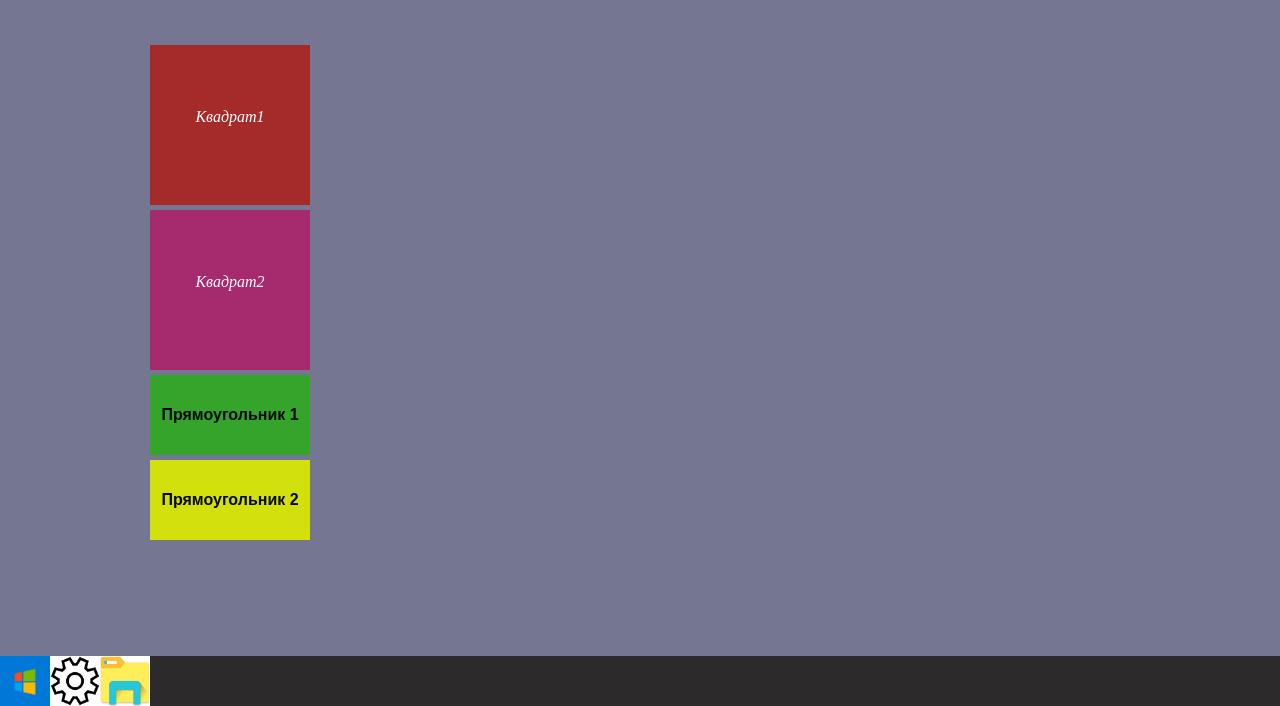
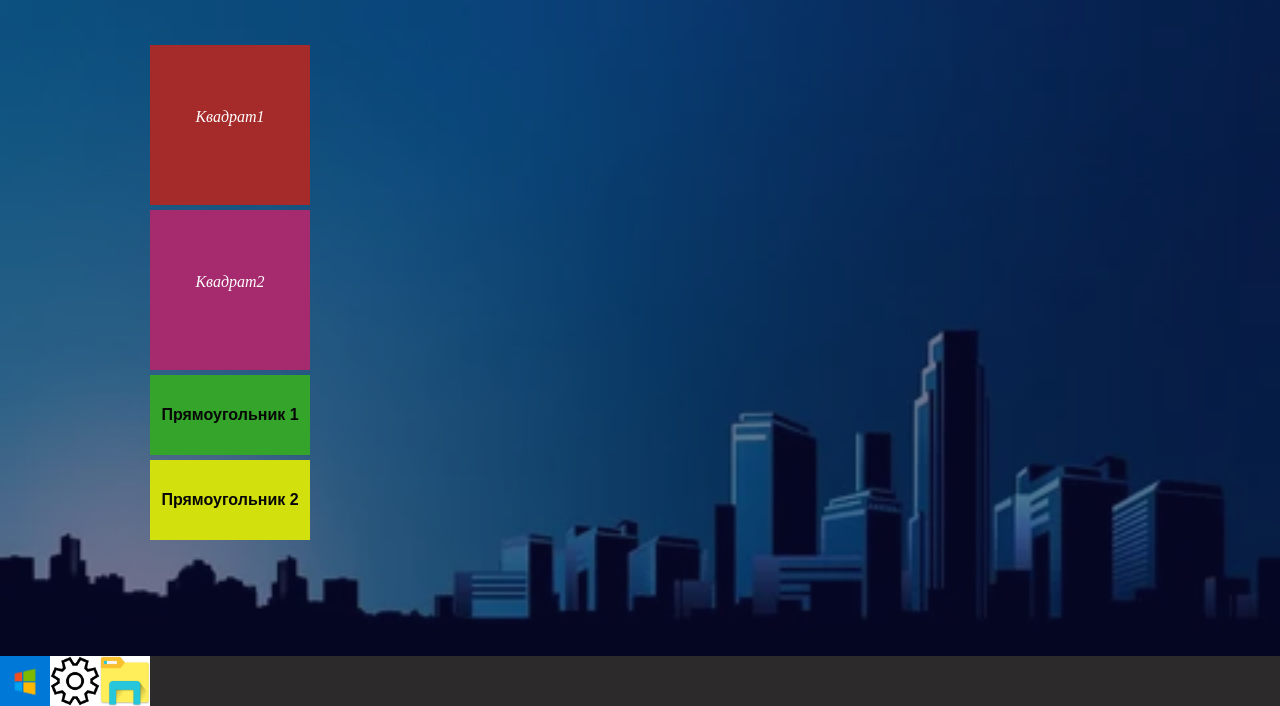
Before and after one commit to Sulim077/css1, a plain HTML site: page index.html in a window 1280 px wide. Shown: the part 144-850 px from the top of the page. Drawn offline with Linux system fonts and the light colour scheme.

Commit message:
Update style.css

```diff
--- a/style.css
+++ b/style.css
@@ -3,7 +3,7 @@ body {
 }
 
 .wrapper {
-  background-image: url("i.webp");
+  background-image: url("./images/i.webp");
   height: 100vh;
   background-repeat: no-repeat;
   background-size: cover;
```
